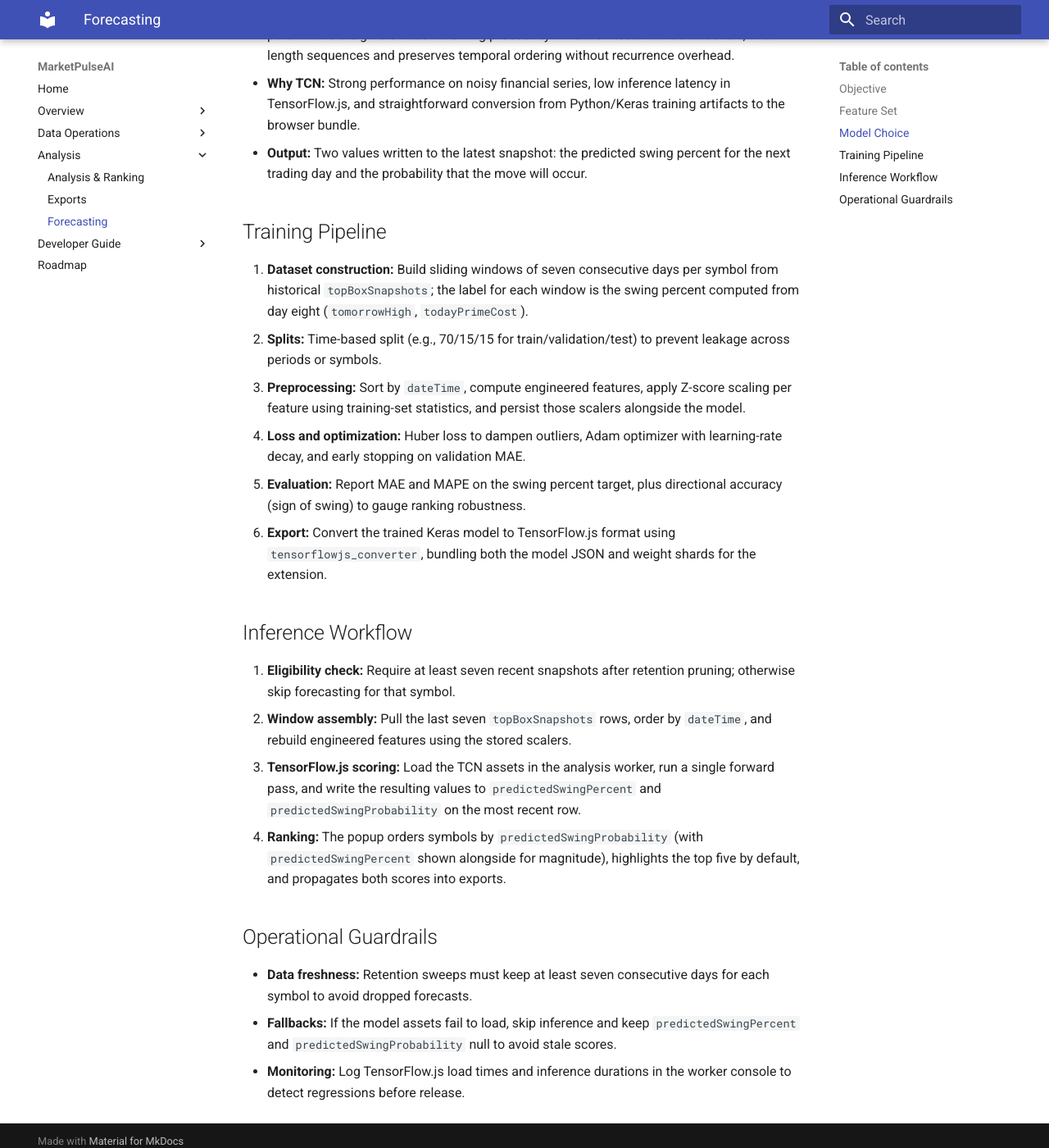
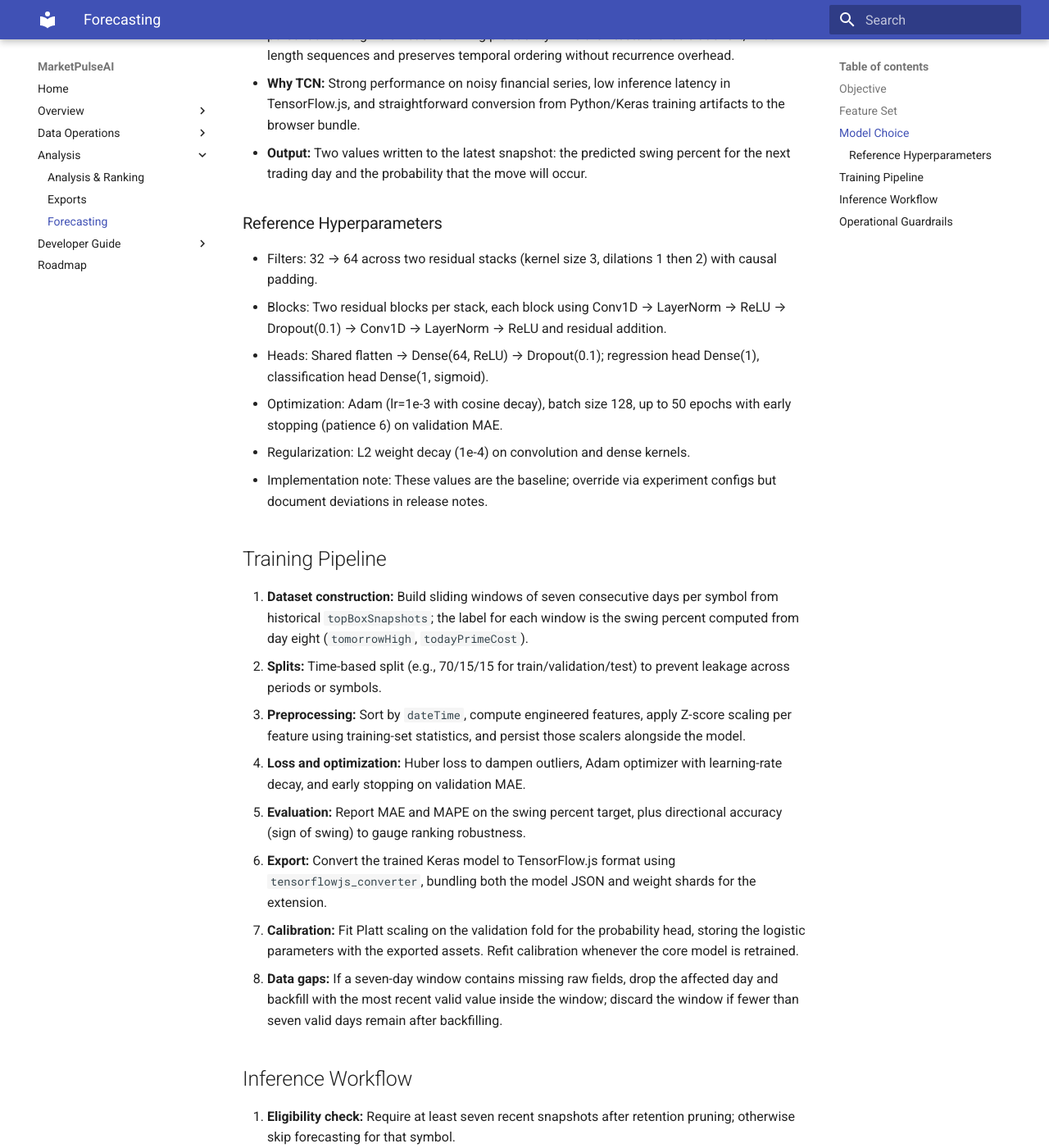
Before and after one commit to shari-ar/MarketPulseAI, an MkDocs documentation site: the page built from docs/forecasting.md, in a window 1280 px wide and 1400 px high, scrolled down 1466 px. Shown: the whole window at 82% size. Built offline with MkDocs 1.6.1 and Material for MkDocs 9.7.7, drawn with Linux system fonts in a browser that asks for light colours; some of the changed text lies outside the part shown.

Commit message:
Document swing forecasting calibration and ops details

```diff
--- a/docs/forecasting.md
+++ b/docs/forecasting.md
@@ -31,6 +31,15 @@
 - **Why TCN:** Strong performance on noisy financial series, low inference latency in TensorFlow.js, and straightforward conversion from Python/Keras training artifacts to the browser bundle.
 - **Output:** Two values written to the latest snapshot: the predicted swing percent for the next trading day and the probability that the move will occur.
 
+### Reference Hyperparameters
+
+- Filters: 32 → 64 across two residual stacks (kernel size 3, dilations 1 then 2) with causal padding.
+- Blocks: Two residual blocks per stack, each block using Conv1D → LayerNorm → ReLU → Dropout(0.1) → Conv1D → LayerNorm → ReLU and residual addition.
+- Heads: Shared flatten → Dense(64, ReLU) → Dropout(0.1); regression head Dense(1), classification head Dense(1, sigmoid).
+- Optimization: Adam (lr=1e-3 with cosine decay), batch size 128, up to 50 epochs with early stopping (patience 6) on validation MAE.
+- Regularization: L2 weight decay (1e-4) on convolution and dense kernels.
+- Implementation note: These values are the baseline; override via experiment configs but document deviations in release notes.
+
 ## Training Pipeline
 
 1. **Dataset construction:** Build sliding windows of seven consecutive days per symbol from historical `topBoxSnapshots`; the label for each window is the swing percent computed from day eight (`tomorrowHigh`, `todayPrimeCost`).
@@ -39,16 +48,22 @@
 4. **Loss and optimization:** Huber loss to dampen outliers, Adam optimizer with learning-rate decay, and early stopping on validation MAE.
 5. **Evaluation:** Report MAE and MAPE on the swing percent target, plus directional accuracy (sign of swing) to gauge ranking robustness.
 6. **Export:** Convert the trained Keras model to TensorFlow.js format using `tensorflowjs_converter`, bundling both the model JSON and weight shards for the extension.
+7. **Calibration:** Fit Platt scaling on the validation fold for the probability head, storing the logistic parameters with the exported assets. Refit calibration whenever the core model is retrained.
+8. **Data gaps:** If a seven-day window contains missing raw fields, drop the affected day and backfill with the most recent valid value inside the window; discard the window if fewer than seven valid days remain after backfilling.
 
 ## Inference Workflow
 
 1. **Eligibility check:** Require at least seven recent snapshots after retention pruning; otherwise skip forecasting for that symbol.
 2. **Window assembly:** Pull the last seven `topBoxSnapshots` rows, order by `dateTime`, and rebuild engineered features using the stored scalers.
 3. **TensorFlow.js scoring:** Load the TCN assets in the analysis worker, run a single forward pass, and write the resulting values to `predictedSwingPercent` and `predictedSwingProbability` on the most recent row.
-4. **Ranking:** The popup orders symbols by `predictedSwingProbability` (with `predictedSwingPercent` shown alongside for magnitude), highlights the top five by default, and propagates both scores into exports.
+4. **Calibration application:** Apply the stored Platt scaling parameters to the raw probability head output before persistence.
+5. **Post-processing:** Clip swing percent to [-50%, 50%] and swing probability to [0.01, 0.99]; round both to three decimals for display while storing full precision for exports.
+6. **Ranking:** The popup orders symbols by `predictedSwingProbability` (with `predictedSwingPercent` shown alongside for magnitude), highlights the top five by default, and propagates both scores into exports.
 
 ## Operational Guardrails
 
 - **Data freshness:** Retention sweeps must keep at least seven consecutive days for each symbol to avoid dropped forecasts.
 - **Fallbacks:** If the model assets fail to load, skip inference and keep `predictedSwingPercent` and `predictedSwingProbability` null to avoid stale scores.
 - **Monitoring:** Log TensorFlow.js load times and inference durations in the worker console to detect regressions before release.
+- **Retraining cadence:** Refresh the model weekly using the most recent six months of data, with a hard freeze on data up to T-1 trading day for the run. Publish metrics and calibration plots with each refresh.
+- **Artifact versioning:** Version artifacts as `swing-tcn-<yyyy-mm-dd>-v<N>`; store the TF.js folder, scaler metadata, and calibration params in the extension assets directory under `analysis/models/`. Keep the latest two versions for rollback and update the extension manifest to point to the active tag.
```
